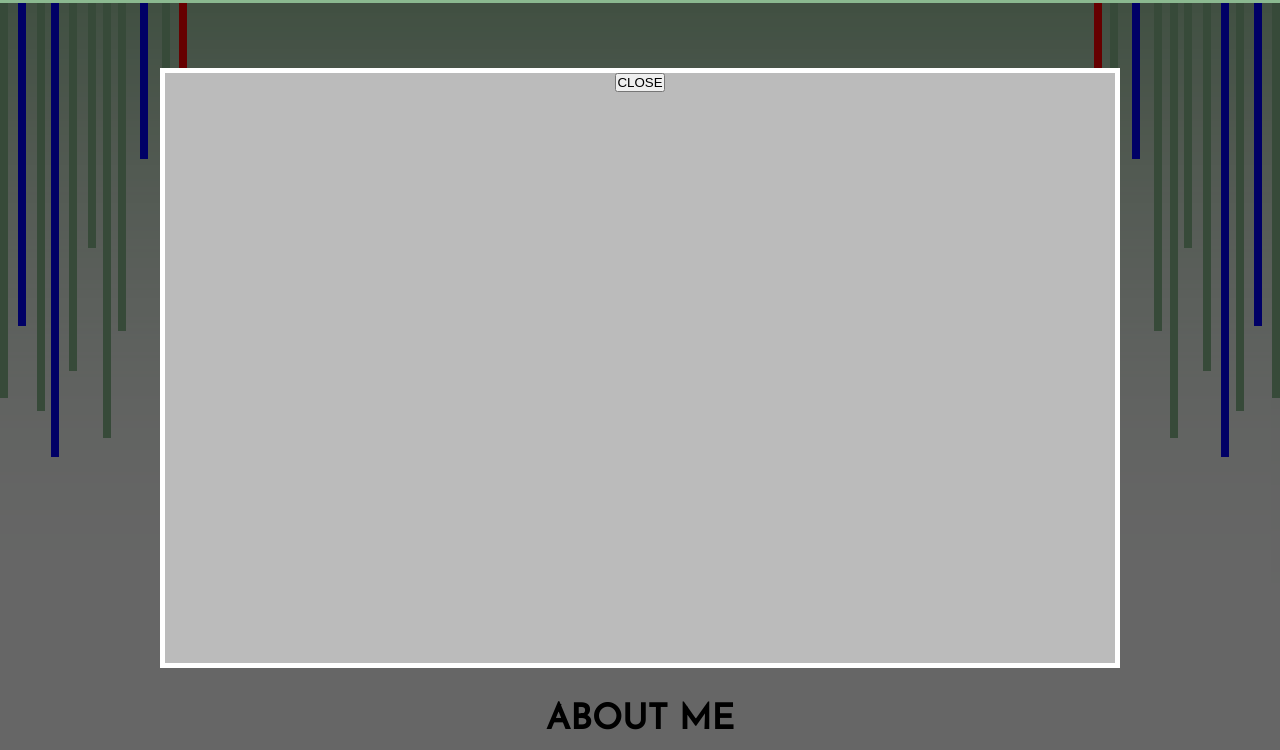
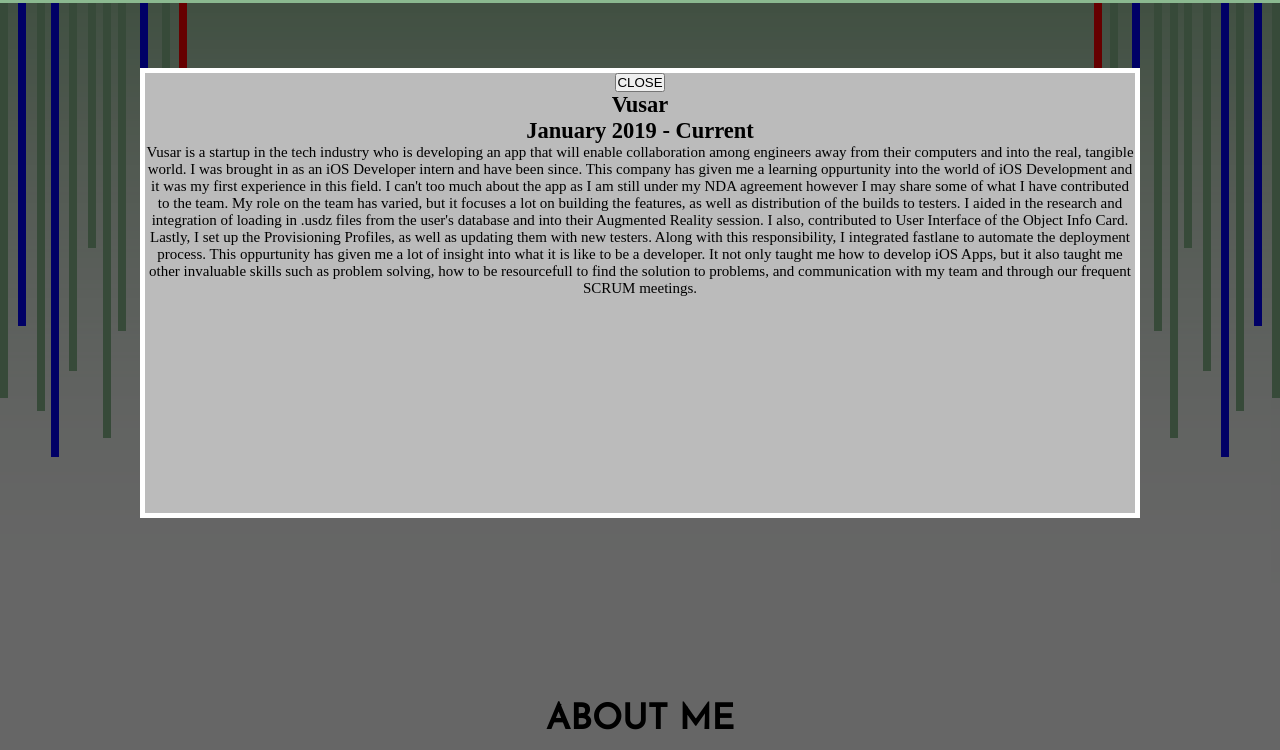
Before and after one commit to austin-keith-vigo/Portfolio, a plain HTML site: page index.html in a window 1280 px wide. Both pictures are taken after a click on the picture 338 px from the left and 2336 px from the top of the page. Shown: the part 32-782 px from the top of the page. Drawn offline with Linux system fonts and the light colour scheme.

Commit message:
set up the data asfjalskj
now popups data

```diff
--- /dev/null
+++ b/PortfolioData/portfolioDataObjects.js
@@ -0,0 +1,28 @@
+let vusarData = {
+    title: "Vusar",
+    date: "January 2019 - Current",
+    projectSummary:
+    "\tVusar is a startup in the tech industry who is developing an app that will enable collaboration among engineers away from their computers and into the real, tangible world. I was brought in as an iOS Developer intern and have been since. This company has given me a learning oppurtunity into the world of iOS Development and it was my first experience in this field.\n\n\tI can't too much about the app as I am still under my NDA agreement however I may share some of what I have contributed to the team. My role on the team has varied, but it focuses a lot on building the features, as well as distribution of the builds to testers. I aided in the research and integration of loading in .usdz files from the user's database and into their Augmented Reality session. I also, contributed to User Interface of the Object Info Card. Lastly, I set up the Provisioning Profiles, as well as updating them with new testers. Along with this responsibility, I integrated fastlane to automate the deployment process.\n\n\tThis oppurtunity has given me a lot of insight into what it is like to be a developer. It not only taught me how to develop iOS Apps, but it also taught me other invaluable skills such as problem solving, how to be resourcefull to find the solution to problems, and communication with my team and through our frequent SCRUM meetings."
+};
+
+let redAppleData = {
+    title: "Red Apple",
+    date: "Febuary 2019 - Current",
+    projectSummary:
+    "\ttest"
+};
+
+let personalWebsiteData = {
+    title: "Personal Website",
+    date: "July 2019 - Current",
+    projectSummary:
+    "a;fjas;"
+};
+
+let vgdcGameData = {
+    title: "2D-Platformer",
+    date: "September 2018 - December 2018",
+    projectSummary:
+    "slkfasjlf"
+};
+let dataObjects = [vusarData, redAppleData, personalWebsiteData, vgdcGameData];
--- a/app.js
+++ b/app.js
@@ -58,12 +58,46 @@ function getBarsData(){
 /*-------------------------------------------
 /* ALL THE FUNCTIONALITY BEHIND THE Popup */
 /*-------------------------------------------*/
+class Popup {
+    constructor(title, dates, summary) {
+        this.title = title;
+        this.dates = dates;
+        this.summary = summary;
+    }
+
+    newPopupData(title, dates, summary){
+        this.title = title;
+        this.dates = dates;
+        this.summary = summary;
+    }
+}
+
+//The model for the popup
+var popup = new Popup("","","");
+
+//Gets called whenever the user wants to open a popup
 function openPopup(imageIndex){
+
+    //Set the popup attributes
+    let newTitle = dataObjects[imageIndex].title;
+    let newDates = dataObjects[imageIndex].date;
+    let newSummary = dataObjects[imageIndex].projectSummary;
+    popup.newPopupData(newTitle, newDates, newSummary);
+
+    //Update the View with the new data
+    var projectTitleDOM = document.getElementById("ProjectTitle");
+    var projectDatesDOM = document.getElementById("ProjectDates");
+    var projectSummaryDOM = document.getElementById("ProjectSummary");
+    projectTitleDOM.innerHTML = newTitle;
+    projectDatesDOM.innerHTML = newDates;
+    projectSummaryDOM.innerHTML = newSummary;
+
     //Open the popup
     var portfolioPopupDOM = document.getElementById("PortfolioPopup");
     portfolioPopupDOM.style.display = "block";
 }
 
+//Gets called whenever the user closes the popup
 function closePopup(){
     //Close the popup
     var portfolioPopupDOM = document.getElementById("PortfolioPopup");
--- a/css/style.css
+++ b/css/style.css
@@ -77,8 +77,8 @@ body{
     display: none;
 }
 .PopupContent{
-    width: 75%;
-    height: 75%;
+    width: 1000px;
+    height: 450px;
     background: #bbb;
     margin: 100px auto;
     position: relative;
@@ -260,6 +260,11 @@ body{
     height: auto;
 }
 
+#PortfolioPopupWrap{
+    max-width: 1000px;
+    min-width: 1000px;
+}
+
 
 /*--------------------------------------------------*/
 /* Contact Me */
--- a/index.html
+++ b/index.html
@@ -6,6 +6,7 @@
     <link href="https://fonts.googleapis.com/css?family=Quicksand&display=swap" rel="stylesheet">
     <link href="https://fonts.googleapis.com/css?family=Pacifico&display=swap" rel="stylesheet">
     <script type="text/javascript" src="https://cdn.emailjs.com/sdk/2.3.2/email.min.js"></script>
+    <script type="text/javascript" src="PortfolioData/portfolioDataObjects.js"></script>
     <script type="text/javascript" src="app.js"></script>
     <script type="text/javascript">
        (function(){
@@ -246,9 +247,16 @@
                 <h1 class="SectionTitle" id="PortfolioTitle">PORTFOLIO</h1>
             </div>
 
-            <div id="PortfolioPopup" class="Popup">
-                <div class="PopupContent">
-                    <button class="CloseButton" onclick="closePopup()">CLOSE</button>
+            <div class="Wrap" id="PortfolioPopupWrap">
+                <div id="PortfolioPopup" class="Popup">
+                    <div class="PopupContent">
+                        <button class="CloseButton" onclick="closePopup()">CLOSE</button>
+                        <h1 id="ProjectTitle">ProjectTitle</h1>
+                        <h2 id="ProjectDates">ProjectDates</h2>
+                        <p id="ProjectSummary">ProjectSummary</p>
+                    </div>
+
+
                 </div>
             </div>
 
@@ -257,8 +265,6 @@
                 <div class="GridItemContainer"><a href="#" class="GridItemContents"><img src="images/linkedin.png" onclick="openPopup(1)"></a></div>
                 <div class="GridItemContainer"><a href="#" class="GridItemContents"><img src="images/linkedin.png" onclick="openPopup(2)"></a></div>
                 <div class="GridItemContainer"><a href="#" class="GridItemContents"><img src="images/linkedin.png" onclick="openPopup(3)"></a></div>
-                <div class="GridItemContainer"><a href="#" class="GridItemContents"><img src="images/linkedin.png" onclick="openPopup(4)"></a></div>
-                <div class="GridItemContainer"><a href="#" class="GridItemContents"><img src="images/linkedin.png" onclick="openPopup(5)"></a></div>
             </div>
         </div>
     </section>
```
Also changed, not shown: json-files/homescreen.json (deleted, +0 -15 lines), 2 other files.
